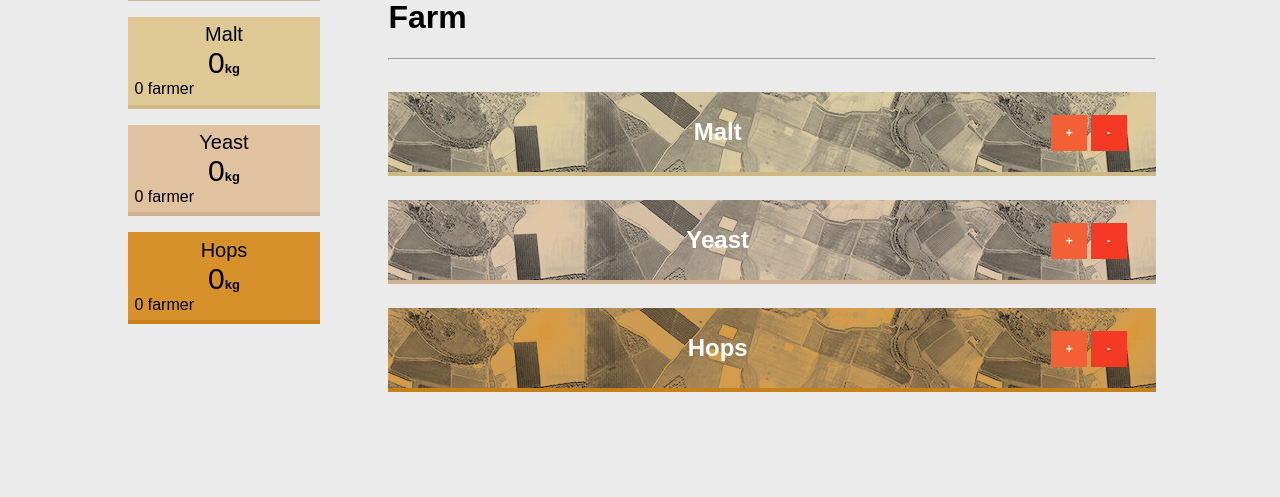
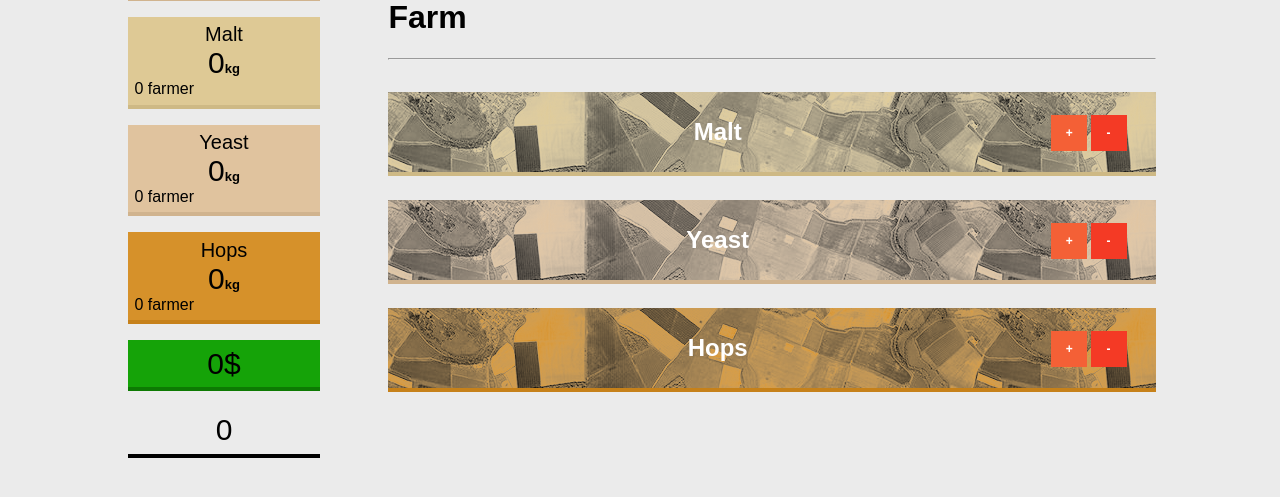
Before and after one commit to HE-Arc/Beer-Empire, a Django app: page /farm in a window 1280 px wide. Shown: the part 80-577 px from the top of the page. Run offline with Django 3.2, Linux system fonts and the light colour scheme; the visitor is signed in with stand-in values (Sample User, id 1); data comes from the database, SQL or seed files in the repository; some web fonts are replaced.

Commit message:
Add money span & idle employee span

```diff
--- a/BeerEmpire/Game/static/beerfactory.css
+++ b/BeerEmpire/Game/static/beerfactory.css
@@ -176,11 +176,17 @@ aside{
   border-color: #d0b38e;
 }
 
+.money{
+  background-color: #15a308;
+  border-color: #0d7a03;
+}
+
 .beer{
   background-color: #ff9b00;
   border-color: #f6ddc7;
   color:white;
 }
+
 
 #factory_name{
   background-color:#e0c39e;
--- a/BeerEmpire/Game/static/farm_function.js
+++ b/BeerEmpire/Game/static/farm_function.js
@@ -95,6 +95,6 @@ window.onload = function(){
     nbYeastSlaves = dataDiv.getAttribute("data-yeastslaves");
     nbHopsSlaves = dataDiv.getAttribute("data-hopsslaves");
     // has 100 for testing purposes. Should only come from db.
-    nbIdleSlaves = dataDiv.getAttribute("data-idleslaves") + 100;
+    nbIdleSlaves = dataDiv.getAttribute("data-idleslaves");
   }
 }
--- a/BeerEmpire/Game/templates/base.html
+++ b/BeerEmpire/Game/templates/base.html
@@ -22,6 +22,7 @@
       <div id="factory_name" class="cards malt" data-malt="{{ profile.ressources_malt }}">
         {{ profile.factory_name }}
       </div>
+
       <div class="cards malt">
         <span class="title">Malt</span>
         <span class="quantum" id="nbMalt" data-malt="{{ profile.ressources_malt }}">
@@ -40,6 +41,14 @@
           {{ profile.ressources_hops }}<small>kg</small></span>
           <span id="farmerHops" class="small">{{ profile.employee_hops }} farmer</span>
       </div>
+      <div class="cards money">
+        <span class="quantum" id="nbMoney" data-malt="{{ profile.ressources_money }}">
+        {{ profile.ressources_money }}$</span>
+      </div>
+      <div class="cards employee">
+        <span class="quantum" id="nbEmployee" data-malt="{{ profile.employee_idle }}">
+        {{ profile.employee_idle }}</span>
+      </div>
     </aside>
     <div class="content">
       {% block content %}
```
